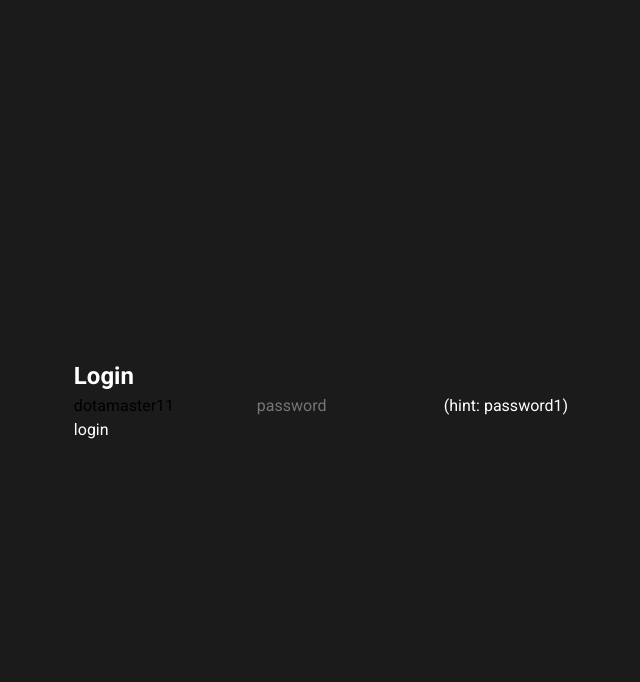
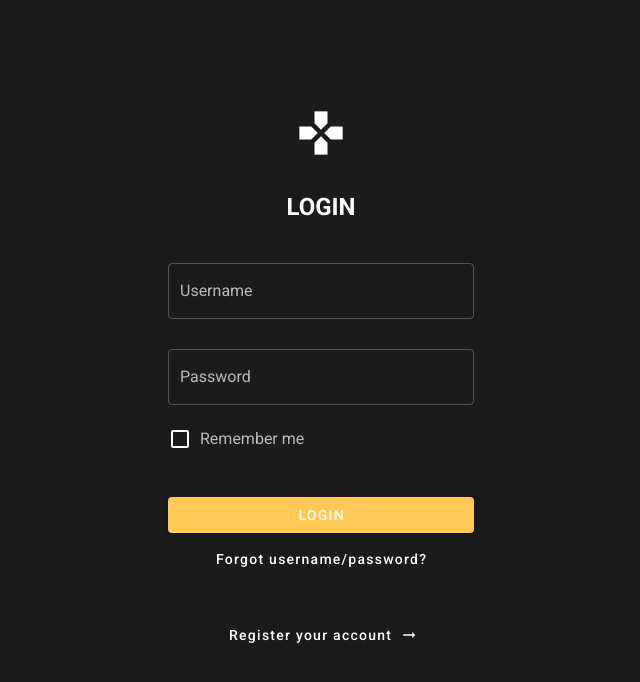
Before and after one commit to esportsdrafts/esportsdrafts-frontend-legacy, a Vue app: page /login in a window 1280 px wide. Shown: the top 682 px of the page, without its empty margins (319-959 px from the left). Built offline with nearby package versions, Linux system fonts and the light colour scheme.

Commit message:
Style login page

```diff
--- a/src/views/Login.vue
+++ b/src/views/Login.vue
@@ -1,20 +1,36 @@
 <template>
-  <div>
-    <h2>Login</h2>
-    <p v-if="$route.query.redirect">You need to login first.</p>
-    <form @submit.prevent="login">
-      <label>
-        <input v-model="username" placeholder="username" />
-      </label>
-      <label>
-        <input v-model="pass" placeholder="password" type="password" />
-      </label> (hint: password1)
-      <br />
-      <button type="submit">login</button>
-      <p v-if="error" class="error">Bad login information</p>
-    </form>
-  </div>
+  <v-container fluid fill-height>
+    <v-layout align-center justify-center>
+      <v-card class="flat" width="340" color="#1b1b1b" outlined="false">
+        <v-layout align-center justify-center class="mb-8">
+          <v-icon size="52">gamepad</v-icon>
+        </v-layout>
+        <p class="headline font-weight-bold text-uppercase text-center mb-6">Login</p>
+        <v-card-text>
+          <v-form>
+            <v-text-field outlined="true" label="Username" name="username" type="text"></v-text-field>
+            <v-text-field outlined="true" id="password" label="Password" name="password" type="password"></v-text-field>
+            <v-checkbox color="primary" label="Remember me" class="mt-n3"></v-checkbox>
+          </v-form>
+        </v-card-text>
+        <v-card-actions class="pl-4 pr-4">
+          <v-spacer></v-spacer>
+          <v-btn color="primary" block>Login</v-btn>
+        </v-card-actions>
+        <v-layout align-center justify-center class="mb-8">
+          <v-btn flat text color="gray" class="login-custom-link">Forgot username/password?</v-btn>
+        </v-layout>
+        <v-layout align-center justify-center class="mb-8">
+          <v-btn class="ma-2 login-custom-link" flat text>
+            Register your account
+            <v-icon right>arrow_right_alt</v-icon>
+          </v-btn>
+        </v-layout>
+      </v-card>
+  </v-layout>
+  </v-container>
 </template>
+
 
 <script>
 import { mapState } from "vuex";
@@ -50,4 +66,9 @@ export default {
 </script>
 
 <style scoped>
+.login-custom-link {
+  color: rgba(255, 255, 255, 0.7);
+  font-size: 0.75em;
+  text-transform: none;
+}
 </style>
```
